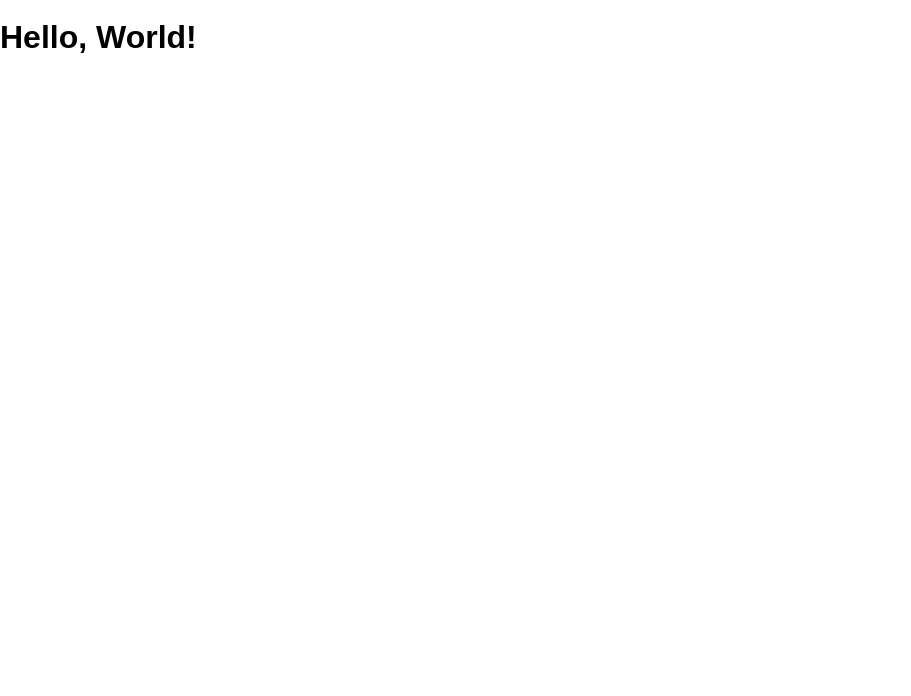
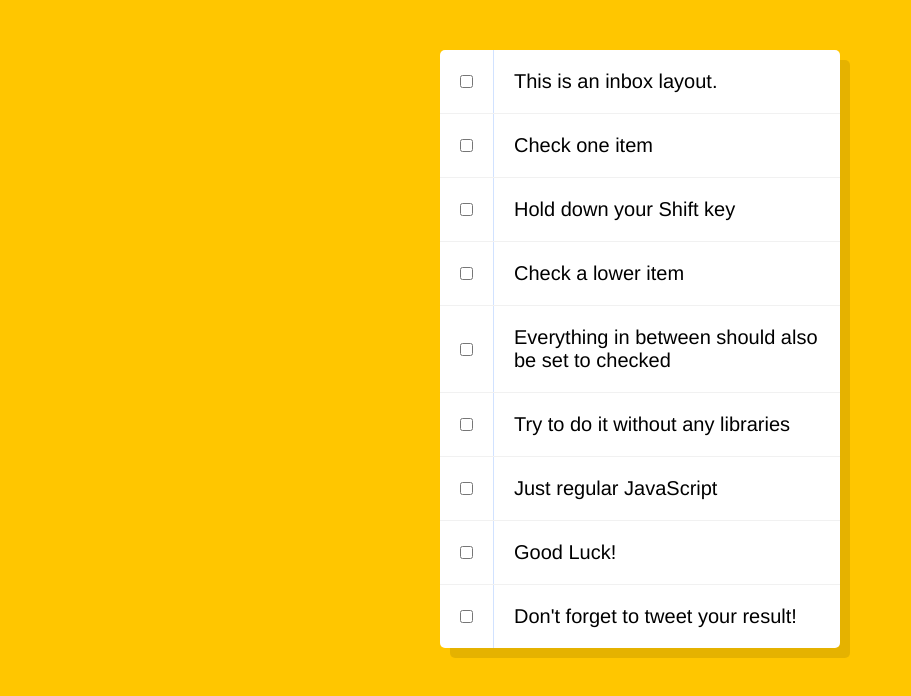
Before and after one commit to GarrettAnderson/hold-shift-and-check-boxes, a website: page public/index.html in a window 1280 px wide. Shown: the whole page, without its empty margins (0-911 px from the left). Drawn offline with Linux system fonts and the light colour scheme.

Commit message:
added html and css for the item checklist

```diff
--- a/public/index.html
+++ b/public/index.html
@@ -8,7 +8,48 @@
     <link rel="stylesheet" href="/screen.css">
   </head>
   <body>
-    <h1 class='hello-world'></h1>
+    <!--
+   The following is a common layout you would see in an email client.
+   When a user clicks a checkbox, holds Shift, and then clicks another checkbox a few rows down, all the checkboxes inbetween those two checkboxes should be checked.
+  -->
+  <div class="inbox">
+    <div class="item">
+      <input type="checkbox">
+      <p>This is an inbox layout.</p>
+    </div>
+    <div class="item">
+      <input type="checkbox">
+      <p>Check one item</p>
+    </div>
+    <div class="item">
+      <input type="checkbox">
+      <p>Hold down your Shift key</p>
+    </div>
+    <div class="item">
+      <input type="checkbox">
+      <p>Check a lower item</p>
+    </div>
+    <div class="item">
+      <input type="checkbox">
+      <p>Everything in between should also be set to checked</p>
+    </div>
+    <div class="item">
+      <input type="checkbox">
+      <p>Try to do it without any libraries</p>
+    </div>
+    <div class="item">
+      <input type="checkbox">
+      <p>Just regular JavaScript</p>
+    </div>
+    <div class="item">
+      <input type="checkbox">
+      <p>Good Luck!</p>
+    </div>
+    <div class="item">
+      <input type="checkbox">
+      <p>Don't forget to tweet your result!</p>
+    </div>
+  </div>
     <script src="/main.js" charset="utf-8"></script>
   </body>
 </html>
--- a/public/screen.css
+++ b/public/screen.css
@@ -1,12 +1,42 @@
-:root {
-  font: 16px / 1 sans-serif;
+html {
+    font-family: sans-serif;
+    background: #ffc600;
 }
 
-html {
-  height: 100%;
+.inbox {
+    max-width: 400px;
+    margin: 50px auto;
+    background: white;
+    border-radius: 5px;
+    box-shadow: 10px 10px 0 rgba(0, 0, 0, 0.1);
 }
 
-body {
-  margin: 0;
-  min-height: 100%;
+.item {
+    display: flex;
+    align-items: center;
+    border-bottom: 1px solid #F1F1F1;
 }
+
+.item:last-child {
+    border-bottom: 0;
+}
+
+input:checked + p {
+    background: #F9F9F9;
+    text-decoration: line-through;
+}
+
+input[type="checkbox"] {
+    margin: 20px;
+}
+
+p {
+    margin: 0;
+    padding: 20px;
+    transition: background 0.2s;
+    flex: 1;
+    font-family: 'helvetica neue';
+    font-size: 20px;
+    font-weight: 200;
+    border-left: 1px solid #D1E2FF;
+}
```
